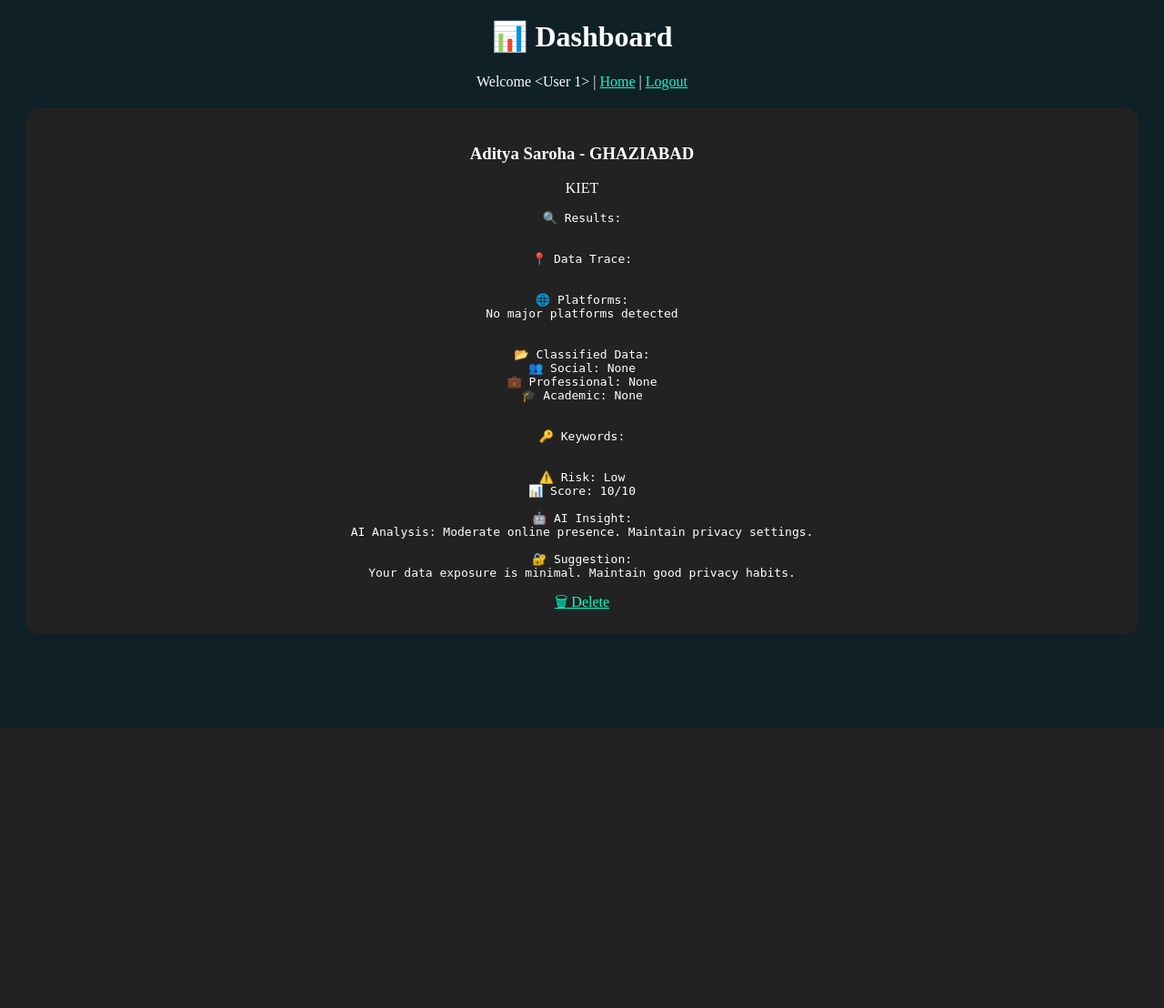
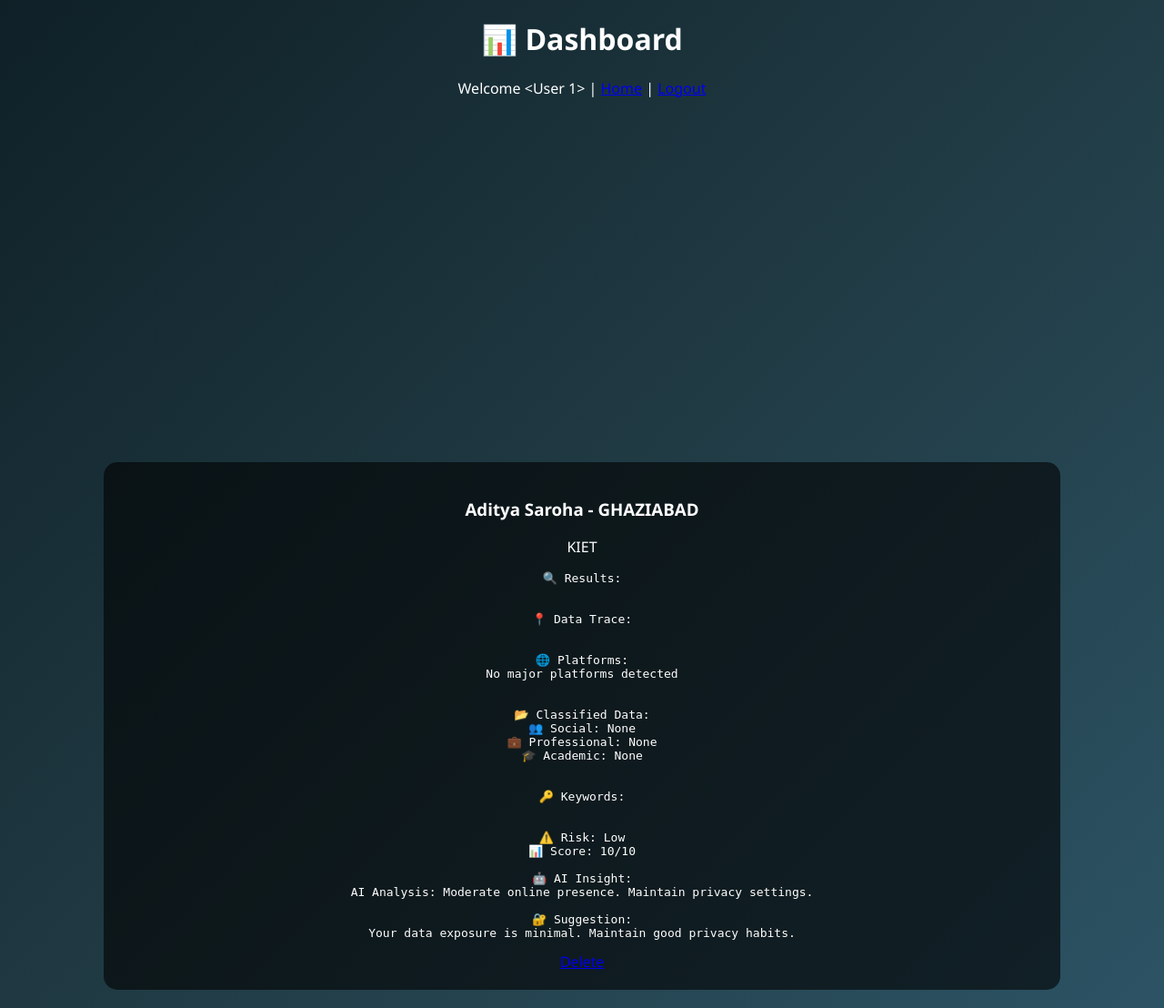
Before and after one commit to kavyagupta1029-eng/digital_footpint_analyzer, a Flask app: template templates/dashboard.html in a window 1280 px wide. Shown: the whole page at 91% size. Before the commit the page ends 800 px from the top, so only its background shows below. Run offline with Flask 3, Linux system fonts and the light colour scheme; the template is opened without the code that fills it: values that come from a table or form of the project are taken from there, most other values are stand-ins (such as "Sample title", 1, 10 or a date in 2020); a map, chart or similar area stays blank.

Commit message:
final charts dashboard

```diff
--- a/main.py
+++ b/main.py
@@ -29,7 +29,7 @@ class Search(db.Model):
 
 
 # -------------------------
-# HOME (PROTECTED)
+# HOME
 # -------------------------
 @app.route('/', methods=['GET', 'POST'])
 def home():
@@ -64,20 +64,49 @@ def home():
 
 
 # -------------------------
-# DASHBOARD
+# DASHBOARD WITH CHARTS
 # -------------------------
 @app.route('/dashboard')
 def dashboard():
     if 'user' not in session:
         return redirect('/login')
 
-    searches = Search.query.filter_by(username=session['user']).order_by(Search.id.desc()).all()
+    searches = Search.query.filter_by(username=session['user']).all()
 
-    return render_template('dashboard.html', searches=searches, user=session['user'])
+    # Chart Data
+    risk_data = {"High":0, "Medium":0, "Low":0}
+    platform_data = {"LinkedIn":0, "Instagram":0, "GitHub":0, "Other":0}
+
+    for s in searches:
+        text = s.result.lower()
+
+        if "high" in text:
+            risk_data["High"] += 1
+        elif "medium" in text:
+            risk_data["Medium"] += 1
+        else:
+            risk_data["Low"] += 1
+
+        if "linkedin" in text:
+            platform_data["LinkedIn"] += 1
+        elif "instagram" in text:
+            platform_data["Instagram"] += 1
+        elif "github" in text:
+            platform_data["GitHub"] += 1
+        else:
+            platform_data["Other"] += 1
+
+    return render_template(
+        'dashboard.html',
+        searches=searches,
+        user=session['user'],
+        risk_data=risk_data,
+        platform_data=platform_data
+    )
 
 
 # -------------------------
-# DELETE SEARCH
+# DELETE
 # -------------------------
 @app.route('/delete/<int:id>')
 def delete(id):
--- a/templates/dashboard.html
+++ b/templates/dashboard.html
@@ -2,37 +2,92 @@
 <html>
 <head>
 <title>Dashboard</title>
+
+<script src="https://cdn.jsdelivr.net/npm/chart.js"></script>
+
 <style>
 body {
-    background:#0f2027;
+    font-family:'Segoe UI';
+    background: linear-gradient(135deg,#0f2027,#203a43,#2c5364);
     color:white;
     text-align:center;
 }
+
 .card {
-    background:#222;
-    margin:20px;
+    background: rgba(0,0,0,0.6);
+    margin:20px auto;
     padding:20px;
+    width:80%;
     border-radius:15px;
 }
-a { color:#00ffcc; }
+
+.chart {
+    width:80%;
+    margin:30px auto;
+}
 </style>
 </head>
 
 <body>
 
 <h1>📊 Dashboard</h1>
+
 <p>
 Welcome {{ user }} |
 <a href="/">Home</a> |
 <a href="/logout">Logout</a>
 </p>
 
+<!-- Charts -->
+<div class="chart">
+<canvas id="riskChart"></canvas>
+</div>
+
+<div class="chart">
+<canvas id="platformChart"></canvas>
+</div>
+
+<script>
+// Risk Chart
+new Chart(document.getElementById("riskChart"), {
+    type: 'bar',
+    data: {
+        labels: ["High", "Medium", "Low"],
+        datasets: [{
+            label: "Risk",
+            data: [
+                {{ risk_data["High"] }},
+                {{ risk_data["Medium"] }},
+                {{ risk_data["Low"] }}
+            ]
+        }]
+    }
+});
+
+// Platform Chart
+new Chart(document.getElementById("platformChart"), {
+    type: 'pie',
+    data: {
+        labels: ["LinkedIn", "Instagram", "GitHub", "Other"],
+        datasets: [{
+            data: [
+                {{ platform_data["LinkedIn"] }},
+                {{ platform_data["Instagram"] }},
+                {{ platform_data["GitHub"] }},
+                {{ platform_data["Other"] }}
+            ]
+        }]
+    }
+});
+</script>
+
+<!-- History -->
 {% for s in searches %}
 <div class="card">
 <h3>{{ s.name }} - {{ s.city }}</h3>
 <p>{{ s.college }}</p>
 <pre>{{ s.result }}</pre>
-<a href="/delete/{{ s.id }}">🗑 Delete</a>
+<a href="/delete/{{ s.id }}">Delete</a>
 </div>
 {% endfor %}
 
```
Also changed, not shown: instance/users.db.
